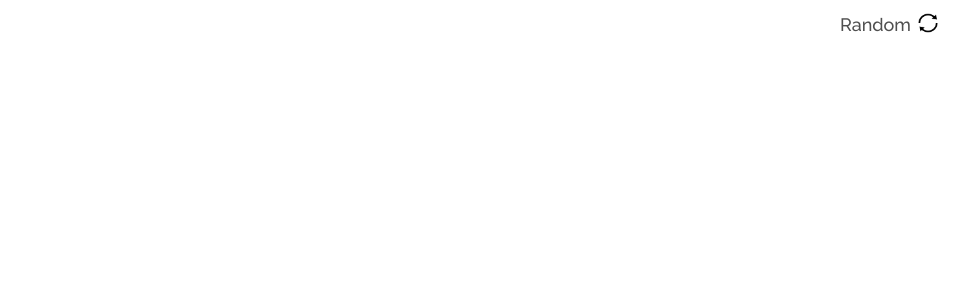
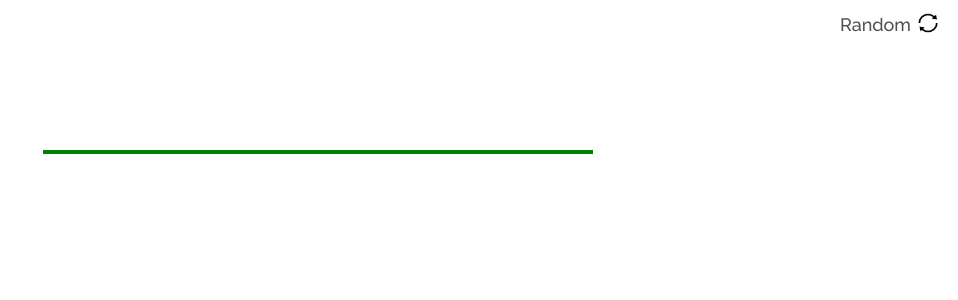
Before and after one commit to sidramwaseem/Quote-Generator, a React (Create React App) app: page / in a window 1280 px wide. Shown: the top 300 px of the page, without its empty margins (322-1280 px from the left). Built offline with nearby package versions, Linux system fonts and the light colour scheme.

Commit message:
Updated style.css

```diff
--- a/src/style.css
+++ b/src/style.css
@@ -2,7 +2,7 @@
   margin: 0;
   padding: 0;
   box-sizing: border-box;
-  font-family: 'Raleway', sans-serif;
+  font-family: "Raleway", sans-serif;
 }
 
 .header {
@@ -13,6 +13,7 @@
   align-items: center;
   margin-right: 20px;
   height: 50px;
+  margin-bottom: 100px;
 }
 .arrow-img {
   width: 20px;
@@ -27,6 +28,26 @@
   margin-right: 7px;
 }
 
-.header h1, .header img{
+.header h1,
+.header img {
   cursor: pointer;
 }
+
+.quote-container {
+  border: 2px solid green;
+  max-width: 550px;
+  margin: 60px auto;
+}
+.quote--text {
+  font-weight: 500, Medium;
+  font-size: 36px;
+  line-height: 43.2px;
+  border-left: 8px solid #F7dF94;
+  padding-left: 90px;
+}
+
+.quote--credits{
+  padding-left:90px;
+  margin-top: 150px;
+  margin-bottom: 20px;
+}
```
